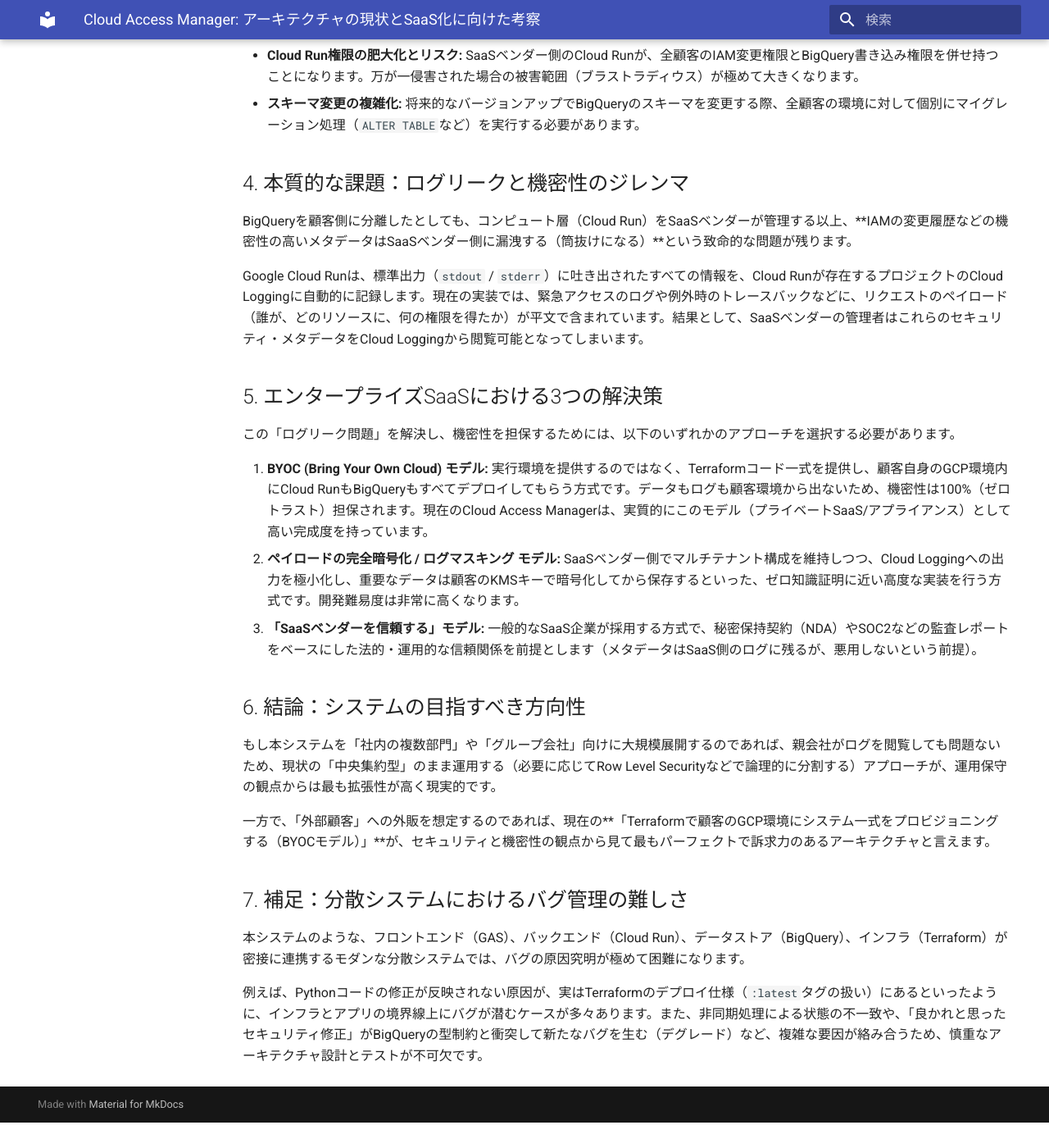
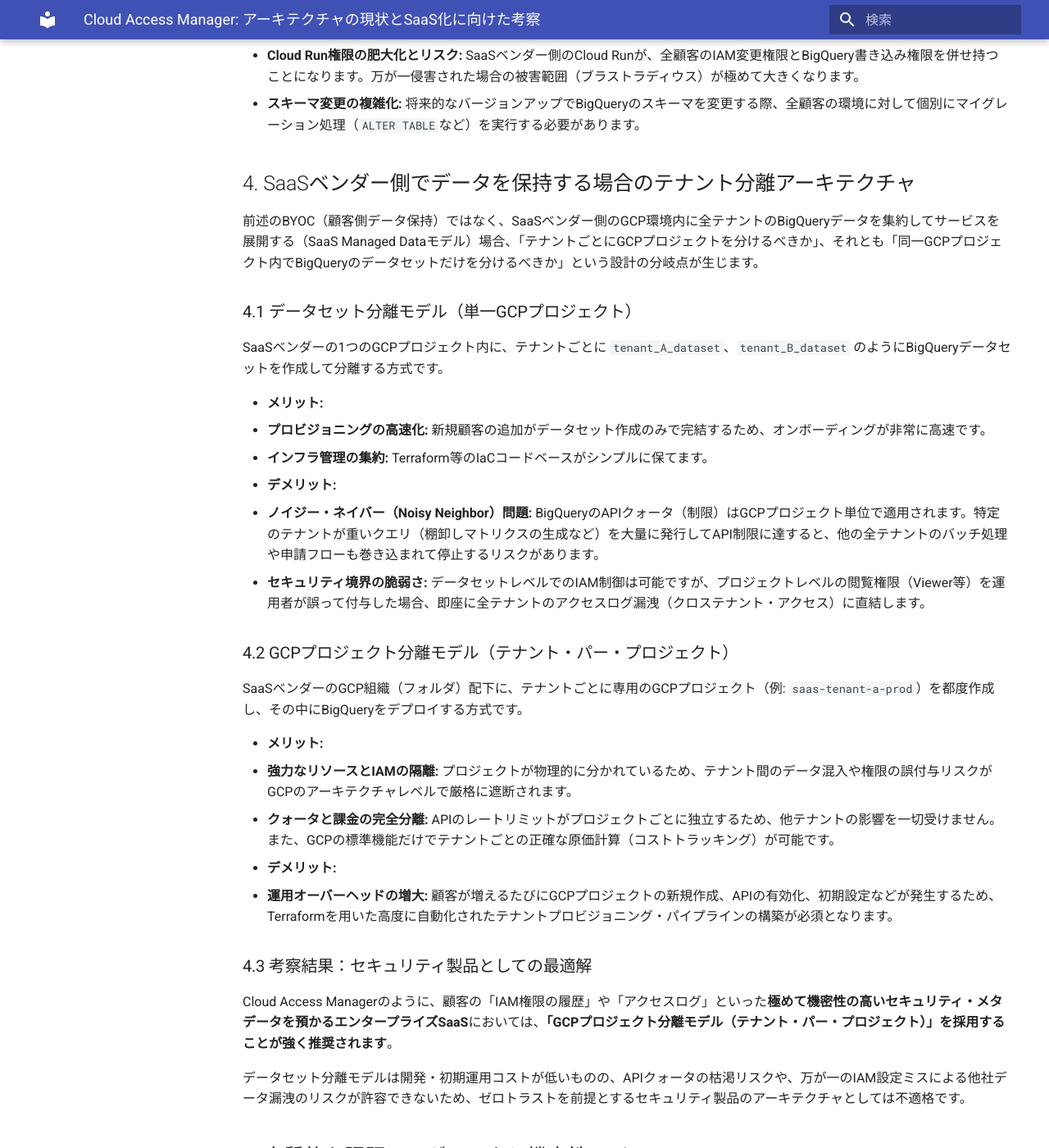
Before and after one commit to ea-Mitsuoka/cloud-access-manager, an MkDocs documentation site: the page built from docs/architecture-review.md, in a window 1280 px wide and 1400 px high, scrolled down 1576 px. Shown: the whole window at 82% size. Built offline with MkDocs 1.6.1 and Material for MkDocs 9.7.7, drawn with Linux system fonts in a browser that asks for light colours; before the commit the page ends 2945 px from its top, so only the background shows below that; some of the changed text lies outside the part shown.

Commit message:
docs: minor documentation fixes

```diff
--- a/docs/architecture-review.md
+++ b/docs/architecture-review.md
@@ -23,9 +23,9 @@
 
 顧客ごとに異なるスプレッドシート（Googleフォーム）を配布することになります。各スプレッドシートのGASスクリプトプロパティにテナント識別情報（例: `TENANT_BQ_PROJECT_ID`）を設定し、Cloud RunへのAPIリクエスト時に、自らがどのテナントであるかをペイロードに含めて送信する改修が必要です。
 
-## 3. データ分離型アーキテクチャのトレードオフ
+## 3. データ分離型アーキテクチャのトレードオフ（顧客側BQモデル）
 
-BigQueryを顧客側に分離するアーキテクチャには、明確なメリットとデメリットが存在します。
+BigQueryを顧客側に分離する（データは顧客持ちとする）アーキテクチャには、明確なメリットとデメリットが存在します。
 
 ### 3.1 メリット
 
@@ -39,13 +39,44 @@
 - **Cloud Run権限の肥大化とリスク:** SaaSベンダー側のCloud Runが、全顧客のIAM変更権限とBigQuery書き込み権限を併せ持つことになります。万が一侵害された場合の被害範囲（ブラストラディウス）が極めて大きくなります。
 - **スキーマ変更の複雑化:** 将来的なバージョンアップでBigQueryのスキーマを変更する際、全顧客の環境に対して個別にマイグレーション処理（`ALTER TABLE`など）を実行する必要があります。
 
-## 4. 本質的な課題：ログリークと機密性のジレンマ
+## 4. SaaSベンダー側でデータを保持する場合のテナント分離アーキテクチャ
 
-BigQueryを顧客側に分離したとしても、コンピュート層（Cloud Run）をSaaSベンダーが管理する以上、\*\*IAMの変更履歴などの機密性の高いメタデータはSaaSベンダー側に漏洩する（筒抜けになる）\*\*という致命的な問題が残ります。
+前述のBYOC（顧客側データ保持）ではなく、SaaSベンダー側のGCP環境内に全テナントのBigQueryデータを集約してサービスを展開する（SaaS Managed Dataモデル）場合、「テナントごとにGCPプロジェクトを分けるべきか」、それとも「同一GCPプロジェクト内でBigQueryのデータセットだけを分けるべきか」という設計の分岐点が生じます。
+
+### 4.1 データセット分離モデル（単一GCPプロジェクト）
+
+SaaSベンダーの1つのGCPプロジェクト内に、テナントごとに `tenant_A_dataset`、`tenant_B_dataset` のようにBigQueryデータセットを作成して分離する方式です。
+
+- **メリット:**
+  - **プロビジョニングの高速化:** 新規顧客の追加がデータセット作成のみで完結するため、オンボーディングが非常に高速です。
+  - **インフラ管理の集約:** Terraform等のIaCコードベースがシンプルに保てます。
+- **デメリット:**
+  - **ノイジー・ネイバー（Noisy Neighbor）問題:** BigQueryのAPIクォータ（制限）はGCPプロジェクト単位で適用されます。特定のテナントが重いクエリ（棚卸しマトリクスの生成など）を大量に発行してAPI制限に達すると、他の全テナントのバッチ処理や申請フローも巻き込まれて停止するリスクがあります。
+  - **セキュリティ境界の脆弱さ:** データセットレベルでのIAM制御は可能ですが、プロジェクトレベルの閲覧権限（Viewer等）を運用者が誤って付与した場合、即座に全テナントのアクセスログ漏洩（クロステナント・アクセス）に直結します。
+
+### 4.2 GCPプロジェクト分離モデル（テナント・パー・プロジェクト）
+
+SaaSベンダーのGCP組織（フォルダ）配下に、テナントごとに専用のGCPプロジェクト（例: `saas-tenant-a-prod`）を都度作成し、その中にBigQueryをデプロイする方式です。
+
+- **メリット:**
+  - **強力なリソースとIAMの隔離:** プロジェクトが物理的に分かれているため、テナント間のデータ混入や権限の誤付与リスクがGCPのアーキテクチャレベルで厳格に遮断されます。
+  - **クォータと課金の完全分離:** APIのレートリミットがプロジェクトごとに独立するため、他テナントの影響を一切受けません。また、GCPの標準機能だけでテナントごとの正確な原価計算（コストトラッキング）が可能です。
+- **デメリット:**
+  - **運用オーバーヘッドの増大:** 顧客が増えるたびにGCPプロジェクトの新規作成、APIの有効化、初期設定などが発生するため、Terraformを用いた高度に自動化されたテナントプロビジョニング・パイプラインの構築が必須となります。
+
+### 4.3 考察結果：セキュリティ製品としての最適解
+
+Cloud Access Managerのように、顧客の「IAM権限の履歴」や「アクセスログ」といった**極めて機密性の高いセキュリティ・メタデータを預かるエンタープライズSaaS**においては、**「GCPプロジェクト分離モデル（テナント・パー・プロジェクト）」を採用することが強く推奨されます**。
+
+データセット分離モデルは開発・初期運用コストが低いものの、APIクォータの枯渇リスクや、万が一のIAM設定ミスによる他社データ漏洩のリスクが許容できないため、ゼロトラストを前提とするセキュリティ製品のアーキテクチャとしては不適格です。
+
+## 5. 本質的な課題：ログリークと機密性のジレンマ
+
+BigQueryを顧客側に分離、あるいはSaaS側でプロジェクト分離したとしても、コンピュート層（Cloud Run）をSaaSベンダーが管理する以上、\*\*IAMの変更履歴などの機密性の高いメタデータはSaaSベンダー側に漏洩する（筒抜けになる）\*\*という致命的な問題が残ります。
 
 Google Cloud Runは、標準出力（`stdout` / `stderr`）に吐き出されたすべての情報を、Cloud Runが存在するプロジェクトのCloud Loggingに自動的に記録します。現在の実装では、緊急アクセスのログや例外時のトレースバックなどに、リクエストのペイロード（誰が、どのリソースに、何の権限を得たか）が平文で含まれています。結果として、SaaSベンダーの管理者はこれらのセキュリティ・メタデータをCloud Loggingから閲覧可能となってしまいます。
 
-## 5. エンタープライズSaaSにおける3つの解決策
+## 6. エンタープライズSaaSにおける3つの解決策
 
 この「ログリーク問題」を解決し、機密性を担保するためには、以下のいずれかのアプローチを選択する必要があります。
 
@@ -53,13 +84,13 @@
 1. **ペイロードの完全暗号化 / ログマスキング モデル:** SaaSベンダー側でマルチテナント構成を維持しつつ、Cloud Loggingへの出力を極小化し、重要なデータは顧客のKMSキーで暗号化してから保存するといった、ゼロ知識証明に近い高度な実装を行う方式です。開発難易度は非常に高くなります。
 1. **「SaaSベンダーを信頼する」モデル:** 一般的なSaaS企業が採用する方式で、秘密保持契約（NDA）やSOC2などの監査レポートをベースにした法的・運用的な信頼関係を前提とします（メタデータはSaaS側のログに残るが、悪用しないという前提）。
 
-## 6. 結論：システムの目指すべき方向性
+## 7. 結論：システムの目指すべき方向性
 
 もし本システムを「社内の複数部門」や「グループ会社」向けに大規模展開するのであれば、親会社がログを閲覧しても問題ないため、現状の「中央集約型」のまま運用する（必要に応じてRow Level Securityなどで論理的に分割する）アプローチが、運用保守の観点からは最も拡張性が高く現実的です。
 
 一方で、「外部顧客」への外販を想定するのであれば、現在の\*\*「Terraformで顧客のGCP環境にシステム一式をプロビジョニングする（BYOCモデル）」\*\*が、セキュリティと機密性の観点から見て最もパーフェクトで訴求力のあるアーキテクチャと言えます。
 
-## 7. 補足：分散システムにおけるバグ管理の難しさ
+## 8. 補足：分散システムにおけるバグ管理の難しさ
 
 本システムのような、フロントエンド（GAS）、バックエンド（Cloud Run）、データストア（BigQuery）、インフラ（Terraform）が密接に連携するモダンな分散システムでは、バグの原因究明が極めて困難になります。
 
```
